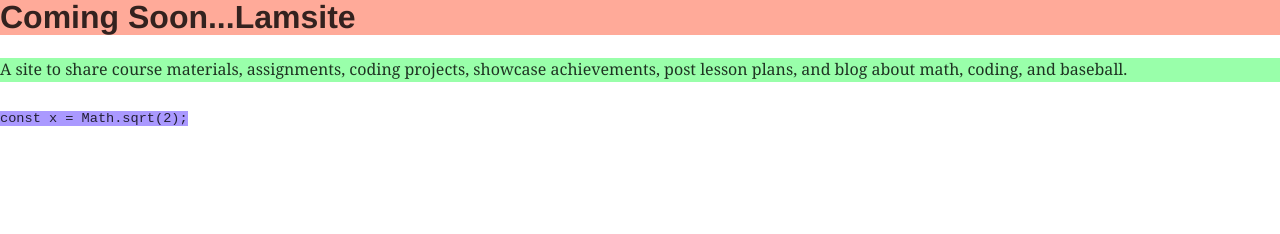
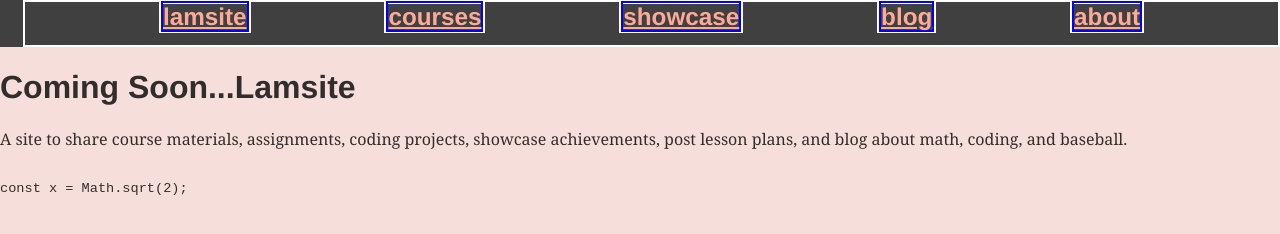
Before and after one commit to lamsond/morning-moon, a Gatsby site in the folder lamsite/: page / in a window 1280 px wide. Built offline with nearby package versions, Linux system fonts and the light colour scheme; Gatsby itself is replaced by a stand-in of ours.

Commit message:
started css modules

```diff
--- /dev/null
+++ b/lamsite/src/components/layout.js
@@ -0,0 +1,11 @@
+import React from 'react';
+import Top from './top.js';
+
+export default ({ children }) => (
+    <div>
+        <Top></Top>
+        <div>
+            { children }
+        </div>
+    </div>
+);
--- /dev/null
+++ b/lamsite/src/components/top.js
@@ -0,0 +1,17 @@
+import React from 'react';
+import topStyles from './top.module.css';
+
+export default () => {
+
+    return (
+        <div className={topStyles.top}>
+            <ul  className={topStyles.list}>
+                <li><h2><a href='/'>lamsite</a></h2></li>
+                <li><h2><a href='/'>courses</a></h2></li>
+                <li><h2><a href='/'>showcase</a></h2></li>
+                <li><h2><a href='/'>blog</a></h2></li>
+                <li><h2><a href='/'>about</a></h2></li>
+            </ul>
+        </div>
+    );
+}
--- /dev/null
+++ b/lamsite/src/components/top.module.css
@@ -0,0 +1,33 @@
+*{
+    margin: 0;
+    padding: 0;
+}
+
+.list{
+    display: flex;
+    list-style-type: none;
+    justify-content: space-evenly;
+    align-items: center;
+    border: 2px solid white;
+}
+
+.list li{
+    border: 2px solid white;
+}
+
+.list h2{
+    display: inline;
+    border: 2px solid blue;
+}
+
+.list a{
+    color: hsl(10, 100%, 80%);
+}
+
+.list a:hover{
+    color: hsl(10, 100%, 65%);
+}
+
+.top{
+    background-color: hsl(10, 0%, 25%);
+}
--- a/lamsite/src/pages/index.js
+++ b/lamsite/src/pages/index.js
@@ -1,12 +1,13 @@
 import React from "react"
+import Layout from "../components/layout.js";
 
 export default () => (
-<div>
+<Layout>
     <h1>Coming Soon...Lamsite</h1>
     <p>A site to share course materials, assignments,
         coding projects, showcase achievements, post lesson plans,
         and blog about math, coding, and baseball.
     </p>
     <code>const x = Math.sqrt(2);</code>
-</div>
+</Layout>
 );
--- a/lamsite/src/styles/global.css
+++ b/lamsite/src/styles/global.css
@@ -1,15 +1,3 @@
 html{
-    background-color: hsl(10, 0%, 100%);
+    background-color: hsl(10, 62%, 91%);
 }
-
-h1{
-    background-color: 	hsl(10, 100%, 80%);
-}
-
-p{
-    background-color: 	hsl(130, 100%, 80%);
-}
-
-code{
-    background-color: 	hsl(250, 100%, 80%);
-}
```
